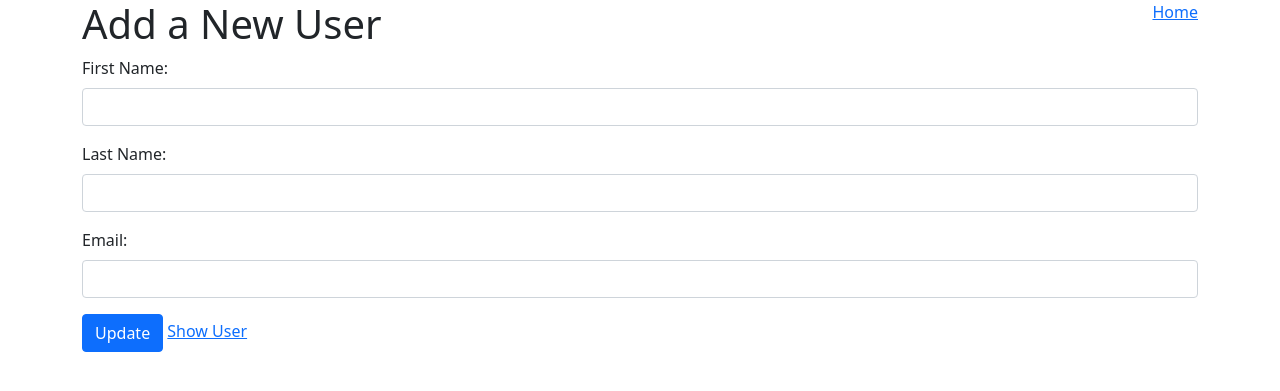
After one commit to ethigpen/users, a Flask app: template templates/edit.html in a window 1280 px wide. The commit adds this page. Shown: the top 391 px of the page. Run offline with Flask 2, Linux system fonts and the light colour scheme; the template is opened without the code that fills it, so the values that code supplies are empty.

Commit message:
next try with all CRUD

```diff
--- a/server.py
+++ b/server.py
@@ -2,7 +2,7 @@ from flask import Flask, render_template, redirect, request
 from users import User
 
 app = Flask(__name__)
-app.secret_key = 'running out of ideas'
+app.secret_key = "running out of ideas"
 
 @app.route("/users")
 def index():
@@ -14,10 +14,47 @@ def create_page():
 
     return render_template("create.html")
 
-@app.route("/users/create", methods=['POST'])
+@app.route("/users/create", methods=["POST"])
 def create():
     User.create_user(request.form)
-    return redirect('/users')
+    return redirect("/users")
+
+@app.route("/users/<int:id>/delete")
+def delete(id):
+    data = {
+        'id': id
+    }
+    User.delete_user(data)
+    return redirect("/users")
+
+@app.route("/users/<int:id>")
+def show(id):
+    data = {
+        'id': id
+    }
+    user = User.get_user(data)
+    return render_template("show.html", user = user)
+
+@app.route("/users/<int:id>/edit")
+def edit_user(id):
+    data = {
+        'id': id
+    }
+    user = User.get_user(data)
+    return render_template("edit.html", user = user)
+
+@app.route("/users/<int:id>/update", methods = ["POST"])
+def update_user(id):
+    data = {
+        'id': id,
+        'first_name': request.form['first_name'],
+        'last_name': request.form['last_name'],
+        'email': request.form['email']
+    }
+    User.update_user(data)
+    return redirect("/users")
+
+
 
 if __name__ == "__main__":
     app.run(debug=True)
--- /dev/null
+++ b/templates/edit.html
@@ -0,0 +1,31 @@
+<!DOCTYPE html>
+<html lang="en">
+<head>
+    <meta charset="UTF-8">
+    <meta http-equiv="X-UA-Compatible" content="IE=edge">
+    <meta name="viewport" content="width=device-width, initial-scale=1.0">
+    <link href="https://cdn.jsdelivr.net/npm/bootstrap@5.0.2/dist/css/bootstrap.min.css" rel="stylesheet" integrity="sha384-EVSTQN3/azprG1Anm3QDgpJLIm9Nao0Yz1ztcQTwFspd3yD65VohhpuuCOmLASjC" crossorigin="anonymous">
+    <title>Add User</title>
+</head>
+<body class="container">
+    <div class="d-flex justify-content-between">
+        <h1>Add a New User</h1>
+        <a href="/users">Home</a>
+    </div>
+    <form action="/users/{{user.id}}/update" method="POST">
+        <div class="mb-3">
+            <label for="first_name" class="form-label">First Name:</label>
+            <input type="text" class="form-control" name="first_name" value="{{user.first_name}}">
+        </div>
+        <div class="mb-3">
+            <label for="last_name" class="form-label">Last Name:</label>
+            <input type="text" class="form-control" name="last_name" value="{{user.last_name}}">
+        </div>
+        <div class="mb-3">
+            <label for="email" class="form-label">Email: </label>
+            <input type="text" class="form-control" name="email" value="{{user.email}}">
+        </div>
+        <button type="submit" class="btn btn-primary">Update</button> <a href="/users/{{user.id}}">Show User</a>
+    </form>
+</body>
+</html>
--- a/templates/index.html
+++ b/templates/index.html
@@ -17,14 +17,16 @@
                     <th scope="col">Full Name</th>
                     <th scope="col">Email</th>
                     <th scope="col">Created At</th>
+                    <th scope="col">Actions</th>
                 </tr>
             </thead>
-            {%for user in users%}
+            {% for user in users %}
             <tr>
                 <td>{{user.id}}</td>
                 <td>{{user.first_name}} {{user.last_name}}</td>
                 <td>{{user.email}}</td>
-                <td>{{user.created_at}}</td>
+                <td>{{user.created_at.strftime("%B %d, %Y")}}</td>
+                <td><a href="/users/{{user.id}}">show</a> | <a href="/users/{{user.id}}/edit">edit</a> | <a href="/users/{{user.id}}/delete">delete</a></td>
             </tr>
             {% endfor %}
         </table>
```
Also changed, not shown: templates/show.html (added, +26 -0 lines), users.py (+18 -4 lines).
